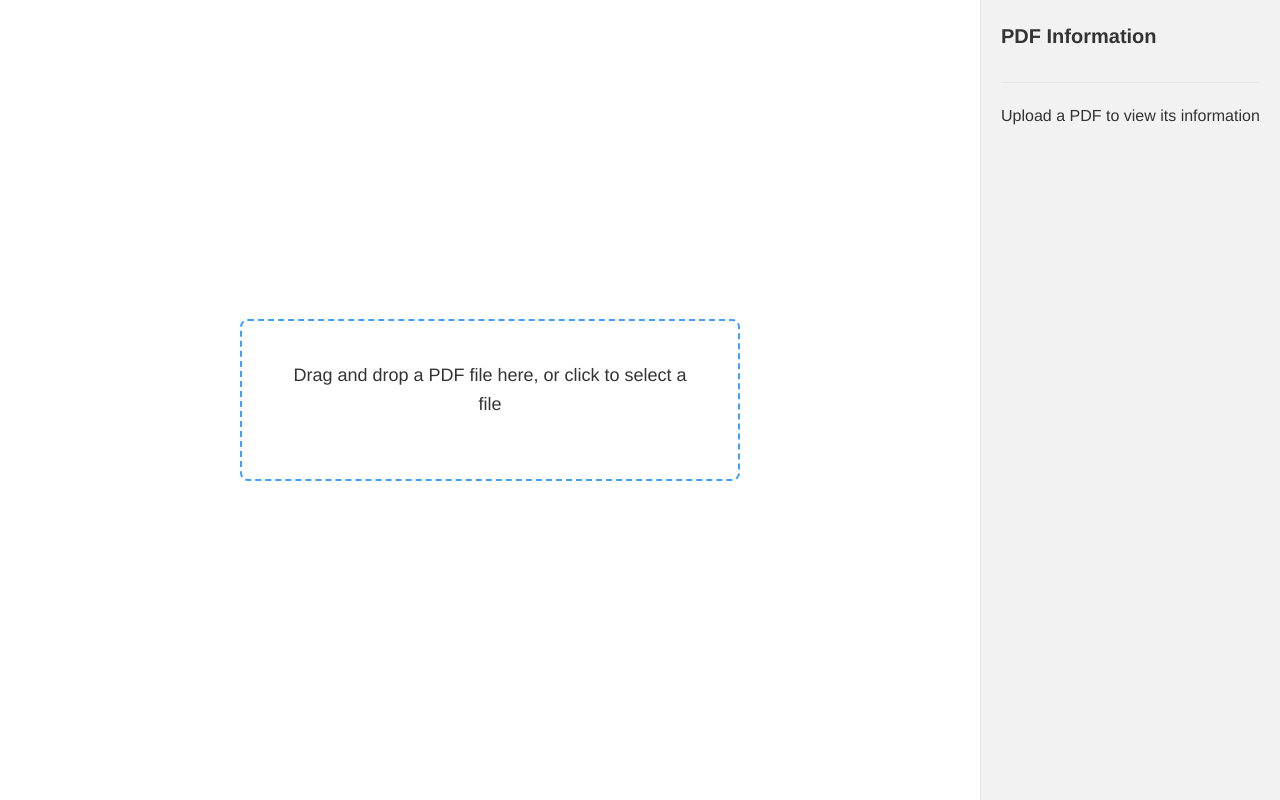
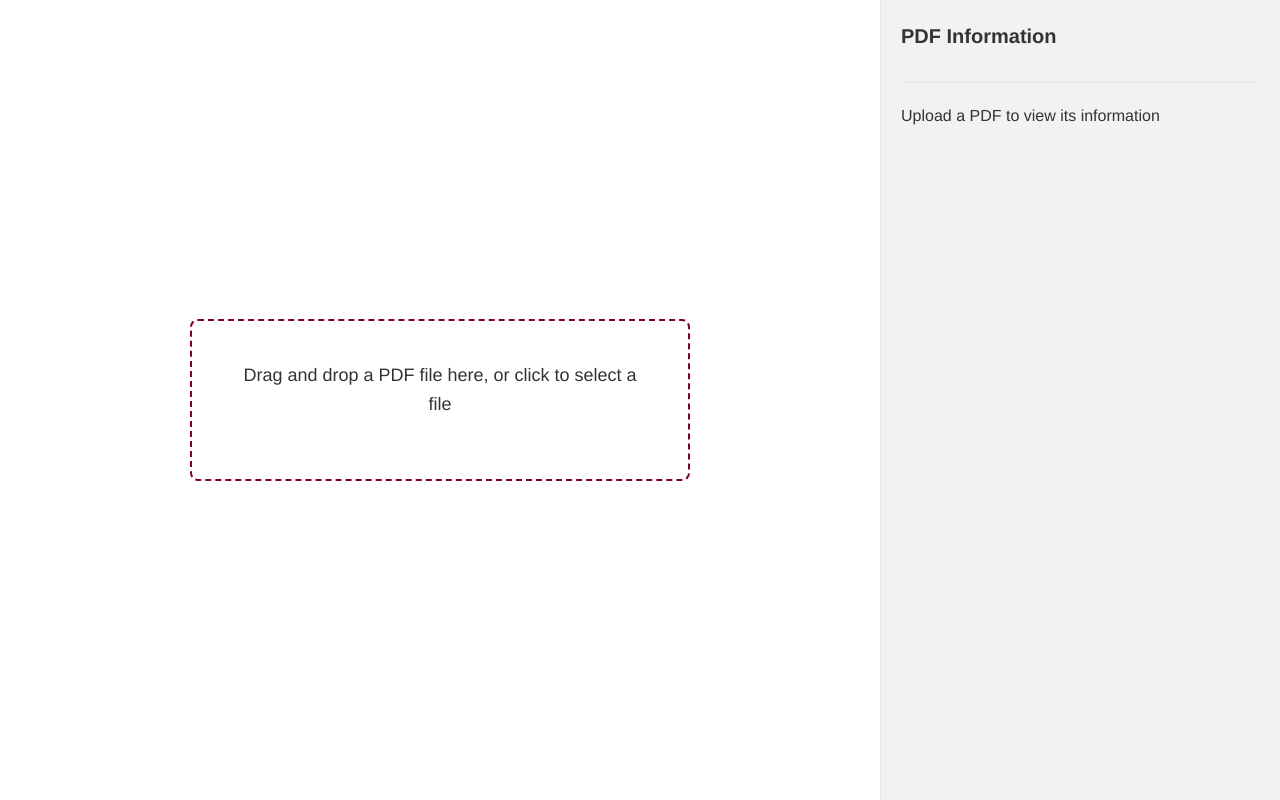
Before and after one commit to mateuszkor/law, a React (Create React App) app in the folder law-app-new/frontend/: page / in a window 1280 px wide. Built offline with nearby package versions, Linux system fonts and the light colour scheme.

Commit message:
works and loks

```diff
--- a/law-app-new/frontend/package.json
+++ b/law-app-new/frontend/package.json
@@ -3,6 +3,8 @@
   "version": "0.1.0",
   "private": true,
   "dependencies": {
+    "@react-pdf-viewer/selection-mode": "^3.12.0",
+    "@react-pdf-viewer/zoom": "^3.12.0",
     "@testing-library/dom": "^10.4.0",
     "@testing-library/jest-dom": "^6.6.3",
     "@testing-library/react": "^16.3.0",
--- a/law-app-new/frontend/src/App.js
+++ b/law-app-new/frontend/src/App.js
@@ -7,9 +7,9 @@ import GlobalStyles from './styles/GlobalStyles';
 
 function App() {
     const [pdfData, setPdfData] = useState(null);
+    const [scale, setScale] = useState(1.0); // Zoom level state
 
     const handleFileUploaded = (fileData) => {
-    console.log('File uploaded:', fileData);
         setPdfData(fileData);
     };
 
@@ -17,21 +17,37 @@ function App() {
         if (pdfData) {
             setPdfData({
                 ...pdfData,
-        numPages: documentData.numPages
+                numPages: documentData.numPages,
             });
         }
+    };
+
+    // Zoom controls
+    const zoomIn = () => {
+        setScale((prevScale) => Math.min(prevScale + 0.2, 3.0)); // Max zoom level is capped at x3
+    };
+
+    const zoomOut = () => {
+        setScale((prevScale) => Math.max(prevScale - 0.2, 0.5)); // Min zoom level is capped at x0.5
     };
 
     return (
         <>
             <GlobalStyles />
             <Layout
-        sidebar={<Sidebar pdfInfo={pdfData} />}
+                sidebar={
+                    <Sidebar
+                        pdfInfo={pdfData}
+                        onZoomIn={zoomIn} // Pass zoom in function
+                        onZoomOut={zoomOut} // Pass zoom out function
+                    />
+                }
             >
                 {pdfData ? (
                     <PDFViewer
                         pdfUrl={pdfData.url}
                         onDocumentLoad={handleDocumentLoad}
+                        scale={scale} // Pass current zoom level to PDFViewer
                     />
                 ) : (
                     <FileUpload onFileUploaded={handleFileUploaded} />
--- a/law-app-new/frontend/src/components/Layout.js
+++ b/law-app-new/frontend/src/components/Layout.js
@@ -14,7 +14,7 @@ const MainContent = styled.main`
 `;
 
 const SidebarContainer = styled.aside`
-  width: 300px;
+  width: 400px;
   background-color: var(--secondary-color);
   padding: 20px;
   border-left: 1px solid var(--light-gray);
--- a/law-app-new/frontend/src/components/PDFViewer.js
+++ b/law-app-new/frontend/src/components/PDFViewer.js
@@ -17,14 +17,12 @@ const ViewerContainer = styled.div`
   background-color: #f8f9fa; /* Light background for contrast */
 `;
 
-// Styled Document container
 const PDFDocument = styled(Document)`
   display: flex;
   flex-direction: column;
   align-items: center;
 `;
 
-// Styled Page component with enhanced visuals
 const PDFPage = styled(Page)`
   margin-bottom: 16px; /* Space between pages */
   padding: 0; /* Remove padding */
@@ -56,19 +54,18 @@ const ErrorMessage = styled.div`
   text-align: center;
 `;
 
-const PDFViewer = ({ pdfUrl, onDocumentLoad }) => {
+const PDFViewer = ({ pdfUrl, onDocumentLoad, scale }) => {
   const [numPages, setNumPages] = useState(null);
   const [error, setError] = useState(null);
 
-  // Handle successful document load
   const onDocumentLoadSuccess = ({ numPages }) => {
       if (onDocumentLoad) {
           onDocumentLoad({ numPages });
       }
       setNumPages(numPages);
+      setError(null);
   };
 
-  // Handle document load error
   const onDocumentLoadError = (error) => {
       console.error('Error loading PDF:', error);
       setError('Error loading PDF document. Please try again.');
@@ -89,8 +86,9 @@ const PDFViewer = ({ pdfUrl, onDocumentLoad }) => {
                   <PDFPage
                       key={`page_${index + 1}`}
                       pageNumber={index + 1}
-            renderTextLayer={false} /* Disable text layer to avoid formatting issues */
-            renderAnnotationLayer={false} /* Disable annotation layer if not needed */
+                      scale={scale} /* Apply current zoom level */
+                      renderTextLayer={false}
+                      renderAnnotationLayer={false}
                   />
               ))}
           </PDFDocument>
--- a/law-app-new/frontend/src/components/Sidebar.js
+++ b/law-app-new/frontend/src/components/Sidebar.js
@@ -46,6 +46,29 @@ const Value = styled.span`
   word-break: break-word;
 `;
 
+const ZoomControls = styled.div`
+  display: flex;
+  flex-direction: column; /* Stack buttons vertically */
+`;
+
+const ZoomButton = styled.button`
+  margin-bottom: 10px; /* Space between buttons */
+  padding: 8px;
+  border: none;
+  background-color:#800020;
+  color: white;
+  border-radius: 4px;
+  cursor: pointer;
+
+  &:hover {
+    background-color: #800020;
+  }
+
+  &:last-child {
+    margin-bottom: 0; /* Remove margin for last button */
+  }
+`;
+
 const formatBytes = (bytes, decimals = 2) => {
   if (bytes === 0) return '0 Bytes';
 
@@ -58,17 +81,7 @@ const formatBytes = (bytes, decimals = 2) => {
   return parseFloat((bytes / Math.pow(k, i)).toFixed(dm)) + ' ' + sizes[i];
 };
 
-const Sidebar = ({ pdfInfo }) => {
-  if (!pdfInfo) {
-    return (
-      <SidebarWrapper>
-        <SidebarHeader>
-          <SidebarTitle>PDF Information</SidebarTitle>
-        </SidebarHeader>
-        <p>Upload a PDF to view its information</p>
-      </SidebarWrapper>
-    );
-  }
+const Sidebar = ({ pdfInfo, onZoomIn, onZoomOut }) => {
 
     return (
       <SidebarWrapper>
@@ -76,6 +89,8 @@ const Sidebar = ({ pdfInfo }) => {
           <SidebarTitle>PDF Information</SidebarTitle>
         </SidebarHeader>
 
+        {pdfInfo ? (
+          <>
             <SidebarSection>
               <SidebarSectionTitle>File Details</SidebarSectionTitle>
               <InfoItem>
@@ -95,6 +110,20 @@ const Sidebar = ({ pdfInfo }) => {
                 <Value>{pdfInfo.numPages || 'Unknown'}</Value>
               </InfoItem>
             </SidebarSection>
+
+            {/* Zoom Controls Section */}
+            <SidebarSection>
+              <SidebarSectionTitle>Zoom Controls</SidebarSectionTitle>
+              <ZoomControls>
+                <ZoomButton onClick={onZoomIn}>Zoom In</ZoomButton>
+                <ZoomButton onClick={onZoomOut}>Zoom Out</ZoomButton>
+              </ZoomControls>
+            </SidebarSection>
+
+          </>
+        ) : (
+          <p>Upload a PDF to view its information</p>
+        )}
       </SidebarWrapper>
     );
 };
--- a/law-app-new/frontend/src/styles/GlobalStyles.js
+++ b/law-app-new/frontend/src/styles/GlobalStyles.js
@@ -2,7 +2,7 @@ import { createGlobalStyle } from 'styled-components';
 
 const GlobalStyles = createGlobalStyle`
   :root {
-    --primary-color: #409fff;
+    --primary-color: #800020;
     --secondary-color: #f2f2f2;
     --text-color: #333333;
     --light-gray: #e6e6e6;
```
Also changed, not shown: 1 other file (tests, documents, lock files or other folders). Lines whose indentation alone changed are shown as unchanged.
